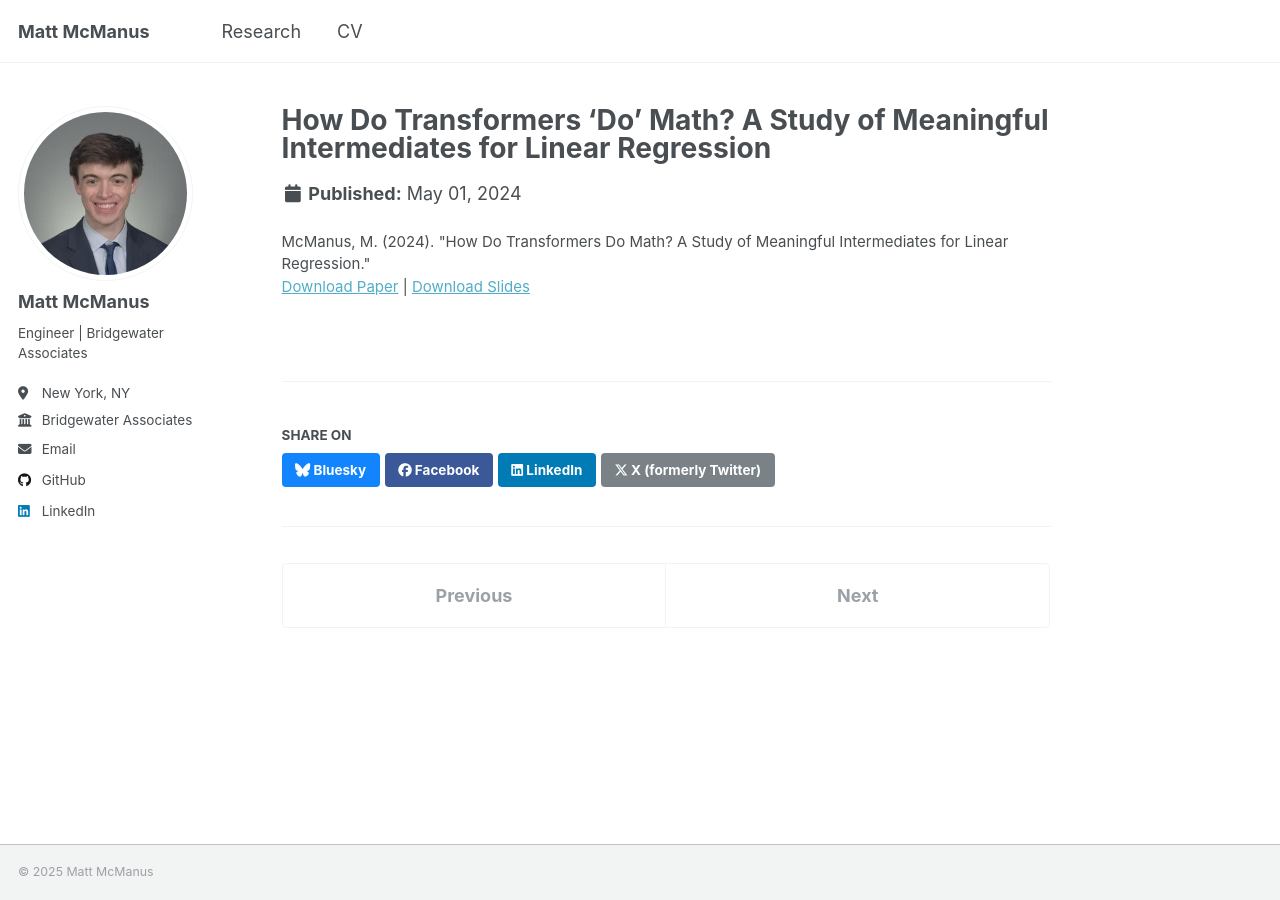
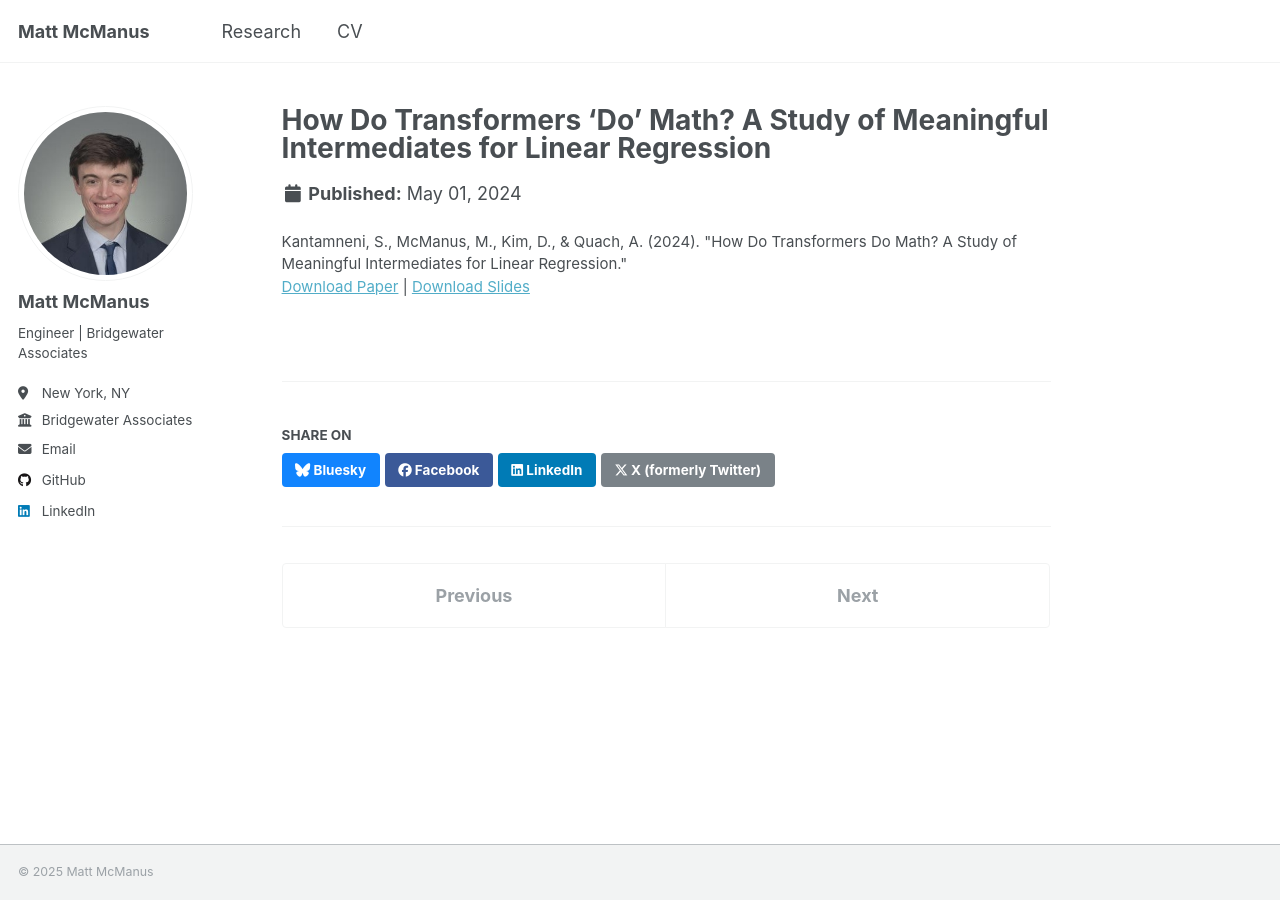
Before and after one commit to mmcmanus1/mmcmanus1.github.io, a Jekyll site: the page built from _papers/2024-transformers-math.md, in a window 1280 px wide. Built offline with Jekyll 4.4.1, drawn with Linux system fonts in a browser that asks for light colours.

```diff
--- a/_papers/2024-transformers-math.md
+++ b/_papers/2024-transformers-math.md
@@ -7,5 +7,5 @@ excerpt: 'Investigating how transformers perform mathematical operations through
 date: 2024-05-01
 paperurl: '/files/Transformers-Math-Paper.pdf'
 slidesurl: '/files/Transformers-Math-Poster.pdf'
-citation: 'McManus, M. (2024). &quot;How Do Transformers Do Math? A Study of Meaningful Intermediates for Linear Regression.&quot;'
+citation: 'Kantamneni, S., McManus, M., Kim, D., & Quach, A. (2024). &quot;How Do Transformers Do Math? A Study of Meaningful Intermediates for Linear Regression.&quot;'
 ---
```
Also changed, not shown: _papers/2024-hebbian-plasticity.md (+1 -1 lines), _papers/2024-mit-naming-efficiency.md (+1 -1 lines).
